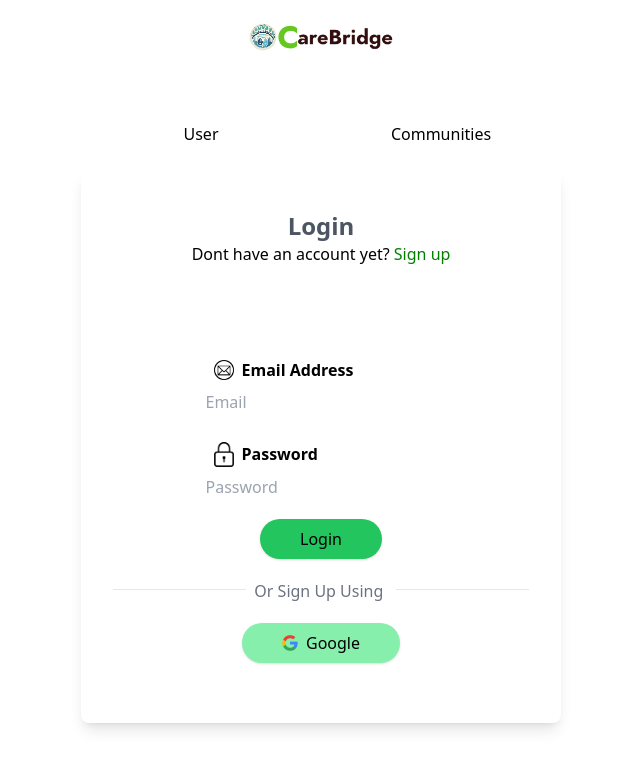
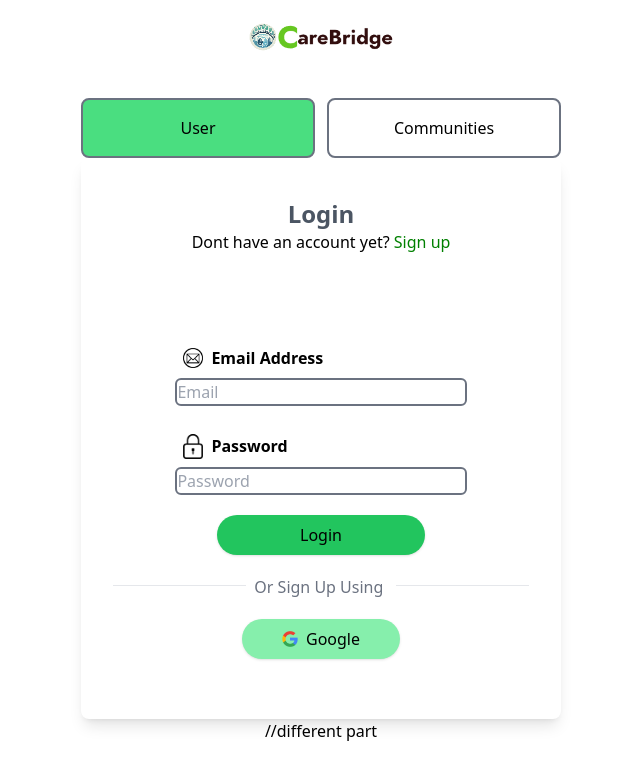
Before and after one commit to brandon12277/CareBridge, a Next.js app: page /Login in a window 1280 px wide. Shown: the top 780 px of the page, without its empty margins (319-959 px from the left). Built offline with nearby package versions, Linux system fonts and the light colour scheme.

Commit message:
first commit

```diff
--- a/app/Login/page.jsx
+++ b/app/Login/page.jsx
@@ -34,6 +34,7 @@ const Login = () =>{
   const[on,SetOn] = useState(null)
   const[google,SetGoog] = useState(null)
   const[error,setErr] = useState(null)
+  const[usermode,setUserMode]=useState(true);
   const router = useRouter();
 
   const [formData, setFormData] = useState({
@@ -55,7 +56,7 @@ const Login = () =>{
   const handleForm = async () =>{
     SetOn(1);
      try{
-    const login = await axios.post("/auth/routes/user/loginUser",formData)
+    const login = await axios.post("/auth/user/LoginUser",formData)
 
 
     if(login){
@@ -65,6 +66,8 @@ const Login = () =>{
         const userCredential = await signInWithEmailAndPassword(auth,login.data.user.email,formData.password);
         localStorage.setItem("user",JSON.stringify(login.data.user))
         localStorage.setItem("auth",true)
+        localStorage.setItem("type","user")
+
         notifySuccess("Congratulation!! You logged in")
         window.location.href= "/"
     }
@@ -155,12 +158,13 @@ catch(err){
          <img src="/images/logo.png" style={{width:"150px",height:"auto"}}></img>
       </div>
       <div className="w-[60vh] flex flex-col items-center py-6 ">
-          <div className="w-full flex items-center justify-center">
-          <button className="w-full py-6 px-4">User</button>
-          <button className="w-full py-6 px-4">Communities</button>
+          <div className="w-full flex items-center justify-center gap-3">
+
+          <button className={usermode ? " bg-green-400 border-gray-500 border-2 rounded-lg w-full p-4" :"border-gray-500 border-2 rounded-lg w-full  p-4"} onClick={()=>{setUserMode(true)}}>User</button>
+          <button className={!usermode ? " bg-green-400 border-gray-500 border-2 rounded-lg w-full p-4" :"border-gray-500 border-2 rounded-lg w-full  p-4"} onClick={()=>{setUserMode(false)}}>Communities</button>
 
           </div>
-
+        {usermode ?
           <div className=" w-full shadow-lg rounded-lg px-8 py-10 gap-10 flex justify-center items-center flex-col bg-white">
 
                       <div className="flex justify-center items-center flex-col">
@@ -171,6 +175,82 @@ catch(err){
                        </div>
 
                         <div className="w-full m-5 flex flex-col justify-center items-center gap-5">
+
+                              <div className="form w-full flex justify-center">
+                                <div className="w-[70%]">
+                                 <label className="font-bold flex items-center gap-2 p-2"> <img style={{width:"20px",height:"auto"}} src="/images/email.png"></img> Email Address</label>
+                                 <input onChange={handleChange} type="text" name="email" placeholder="Email" className="w-full log-input border-2 border-gray-500 rounded-md"></input>
+                                </div>
+                              </div>
+
+                              <div className="form w-full flex justify-center">
+                                <div className="w-[70%]">
+                                 <label className="font-bold flex  gap-2 p-2"> <img style={{width:"20px",height:"auto"}} src="/images/pass.png"></img> Password</label>
+                                 <input onChange={handleChange} type="password" name="password" placeholder="Password" className="w-full border-2 border-gray-500 rounded-md"></input>
+                                </div>
+                              </div>
+
+                              {
+
+                                  !on?
+                              <button onClick={handleForm} className="bg-green-500 px-10 py-2 rounded-full shadow w-[50%]">Login</button>
+                              :
+                              <>
+                                 <ClipLoader
+                                  color={"yellow"}
+
+                                  size={50}
+
+                                />
+                                                        </>
+
+                                                          }
+                          <div className="w-full flex gap-2 items-center justify-center">
+                            <hr className="h-1  w-full "></hr>
+                            <h2 className="text-gray-500 w-full ">Or Sign Up Using</h2>
+                            <hr className="h-1  w-full"></hr>
+                          </div>
+
+
+                          {
+
+                          !google?
+                          <button onClick={loginWithGoogle} className="bg-green-300 px-10 py-2 flex gap-2 items-center  rounded-full shadow"><img className="w-4 w-4" src="images/goog.png"></img>Google</button>
+
+                          :
+                          <>
+                          <ClipLoader
+                          color={"green"}
+
+                          size={50}
+
+                          />
+                          </>
+
+                          }
+
+                        </div>
+
+      </div>
+
+      :
+      <div className=" w-full shadow-lg rounded-lg px-8 py-10 gap-10 flex justify-center items-center flex-col bg-white">
+
+                      <div className="flex justify-center items-center flex-col">
+
+                       <h2 className="font-bold text-2xl text-gray-600">Login</h2>
+                       <p>Dont have an account yet? <span><a style={{color:"green"}} href="/SignUp">Sign up</a></span></p>
+                       <p className="mt-6">{error}</p>
+                       </div>
+
+                        <div className="w-full m-5 flex flex-col justify-center items-center gap-5">
+
+                              <div className="form">
+
+                                 <label className="font-bold flex items-center gap-2 p-2"> <img style={{width:"20px",height:"auto"}} src="/images/email.png"></img> Community Name</label>
+                                 <input onChange={handleChange} type="text" name="name" placeholder="Community name" class="w-full log-input"></input>
+
+                              </div>
 
                               <div className="form">
 
@@ -227,7 +307,7 @@ size={50}
 
                         </div>
 
-      </div>
+      </div>}
 
 
 
@@ -235,6 +315,9 @@ size={50}
 
 
 
+
+
+//different part
           </div>
 
          </div>
--- a/app/SignUp/page.jsx
+++ b/app/SignUp/page.jsx
@@ -31,7 +31,7 @@ const SignUp = () =>{
    const[google,setGoog] = useState(null)
    const[checkPass,setCheck] = useState(null)
    const[error,setErr] = useState(null)
-
+   const[usermode,setUserMode]=useState(true);
    const router = useRouter();
 
 
@@ -131,7 +131,7 @@ const SignUp = () =>{
 
             setOn(1)
            const auth = getAuth(firebaseApp);
-           axios.get('/auth/routes/user/ValidateExistingUser?email='+formData.email)
+           axios.get('/auth/user/ValidateExistingUser?email='+formData.email)
            .then(async (res)=>{
 
              const userCredential = await createUserWithEmailAndPassword(auth,formData.email, formData.password);
@@ -143,7 +143,7 @@ const SignUp = () =>{
                password : formData.password
              }
              console.log(form_data)
-             axios.post('/auth/routes/user/createUser', form_data)
+             axios.post('/auth/user/createUser', form_data)
              .then((response)=>{
                console.log(response.data)
                notifySuccess("Congratulation!! Your account is created")
@@ -216,15 +216,16 @@ const SignUp = () =>{
         </div>
         <div className="w-[60vh] flex flex-col items-center py-8 ">
           <div className="w-full flex items-center justify-center">
-          <button className="w-full py-6 px-4">User</button>
-          <button className="w-full py-6 px-4">Communities</button>
+          <button className={usermode ? " bg-green-400 border-gray-500 border-2 rounded-lg w-full p-4" :"border-gray-500 border-2 rounded-lg w-full  p-4"} onClick={()=>{setUserMode(true)}}>User</button>
+          <button className={!usermode ? " bg-green-400 border-gray-500 border-2 rounded-lg w-full p-4" :"border-gray-500 border-2 rounded-lg w-full  p-4"} onClick={()=>{setUserMode(false)}}>Communities</button>
 
           </div>
+          {usermode ?
           <div className="w-[65vh] m-2 rounded-lg shadow-lg bg-white px-8 py-10 gap-6 flex justify-center items-center flex-col">
 
                       <div className="flex justify-center items-center flex-col">
 
-                       <h2 className="font-bold text-grey">Sign Up</h2>
+                       <h2 className="font-bold text-grey">Sign Up Users</h2>
                        <p>Already have an account? <span><a style={{color:"green"}} href="/Login">Login</a></span></p>
                        <p className="mt-6">{error}</p>
                        </div>
@@ -323,6 +324,126 @@ size={50}
 
 
           </div>
+          :
+
+          <div className="w-[65vh] m-2 rounded-lg shadow-lg bg-white px-8 py-10 gap-6 flex justify-center items-center flex-col">
+
+<div className="flex justify-center items-center flex-col">
+
+ <h2 className="font-bold text-grey">Sign Up Community</h2>
+ <p>Already have an account? <span><a style={{color:"green"}} href="/Login">Login</a></span></p>
+ <p className="mt-6">{error}</p>
+ </div>
+
+
+  <div className="w-full m-2 flex flex-col justify-center items-center gap-2">
+
+        <div className="form">
+
+           <label className="font-bold flex items-center gap-2"> <img style={{width:"20px",height:"auto"}} src="/images/email.png"></img> Community Name</label>
+           <input onChange={handleChange} type="text" name="name" placeholder="Community Name" class="w-full log-input"></input>
+
+        </div>
+
+        <div className="form">
+
+           <label className="font-bold flex items-center gap-2"> <img style={{width:"20px",height:"auto"}} src="/images/email.png"></img> Email Address</label>
+           <input onChange={handleChange} type="text" name="email" placeholder="Email" class="w-full log-input"></input>
+
+        </div>
+
+
+        {/* <div className="form">
+
+           <label className="font-bold flex items-center gap-2"> <img style={{width:"20px",height:"auto"}} src="/images/email.png"></img> Name</label>
+           <input onChange={handleChange} type="text" name="name" placeholder="Email" class="w-full log-input"></input>
+
+        </div> */}
+
+        <div className="form">
+
+           <label className="font-bold flex items-center gap-2 p-2"> <img style={{width:"20px",height:"auto"}} src="/images/pass.png"></img> Password</label>
+           <input  onChange={()=>{handleChange(event)}} type="password" name="password" placeholder="Password" class="w-full log-input"></input>
+
+        </div>
+
+        <div className="form">
+
+           <label className="font-bold flex items-center gap-2 p-2"> <img style={{width:"20px",height:"auto"}} src="/images/pass.png"></img>Confirm Password</label>
+           <input onChange={()=>{handleChange(event)}} type="password" name="confirm_password" placeholder="Password" class="w-full log-input"></input>
+
+        </div>
+
+        <div className="form">
+
+           <label className="font-bold flex items-center gap-2">Description</label>
+           <input onChange={handleChange} type="text" name="desc" placeholder="description" class="w-full log-input h-20"></input>
+
+        </div>
+
+        <p className="">
+
+           <span className={` ${checkPass === 1 ? "text-green-600" : checkPass === 2 ? " text-red-500 " : ""}   `} >
+
+           {checkPass == 1 ? <>✓ Passwords match</> : checkPass == 2 ? <>✗ Passwords do not match</> : <></>}
+
+
+           </span>
+
+        </p>
+
+        {
+
+!on?
+<button onClick={handleSignup} className="bg-green-500 px-10 py-2 rounded-full shadow">Sign Up</button>
+
+:
+<>
+<ClipLoader
+color={"yellow"}
+
+size={50}
+
+/>
+</>
+
+}
+
+<div className="w-full flex gap-2 items-center justify-center">
+<hr className="h-1  w-full "></hr>
+<h2 className="text-gray-500 w-full ">Or Sign Up Using</h2>
+<hr className="h-1  w-full"></hr>
+</div>
+
+
+{
+
+!google?
+<button onClick={loginWithGoogle} className="bg-green-300 px-10 py-2 flex gap-2 items-center  rounded-full shadow"><img className="w-4 w-4" src="images/goog.png"></img>Google</button>
+
+:
+<>
+<ClipLoader
+color={"yellow"}
+
+size={50}
+
+/>
+</>
+
+}
+
+
+
+
+  </div>
+
+
+
+
+
+
+</div>}
 
           </div>
 
--- /dev/null
+++ b/app/auth/user/ValidateExistingUser/route.js
@@ -0,0 +1,36 @@
+import Users from "@/models/users";
+import connectDb from "@/utils/mongodb"
+import { NextRequest, NextResponse } from "next/server"
+
+
+
+
+export async function GET(request){
+  const searchparams = request.nextUrl.searchParams
+  const email = searchparams.get("email")
+
+  console.log(email)
+
+
+
+
+    try {
+
+        const data = {
+          "email" : email
+         }
+
+        const user= await Users.find(data)
+
+        if(user.length === 0)
+       return NextResponse.json(true,{status:201})
+      else
+        return NextResponse.json(false,{status:400})
+
+      } catch (error) {
+
+
+        return NextResponse.json(false,{status:201})
+      }
+
+}
```
Lines whose indentation alone changed are shown as unchanged.
